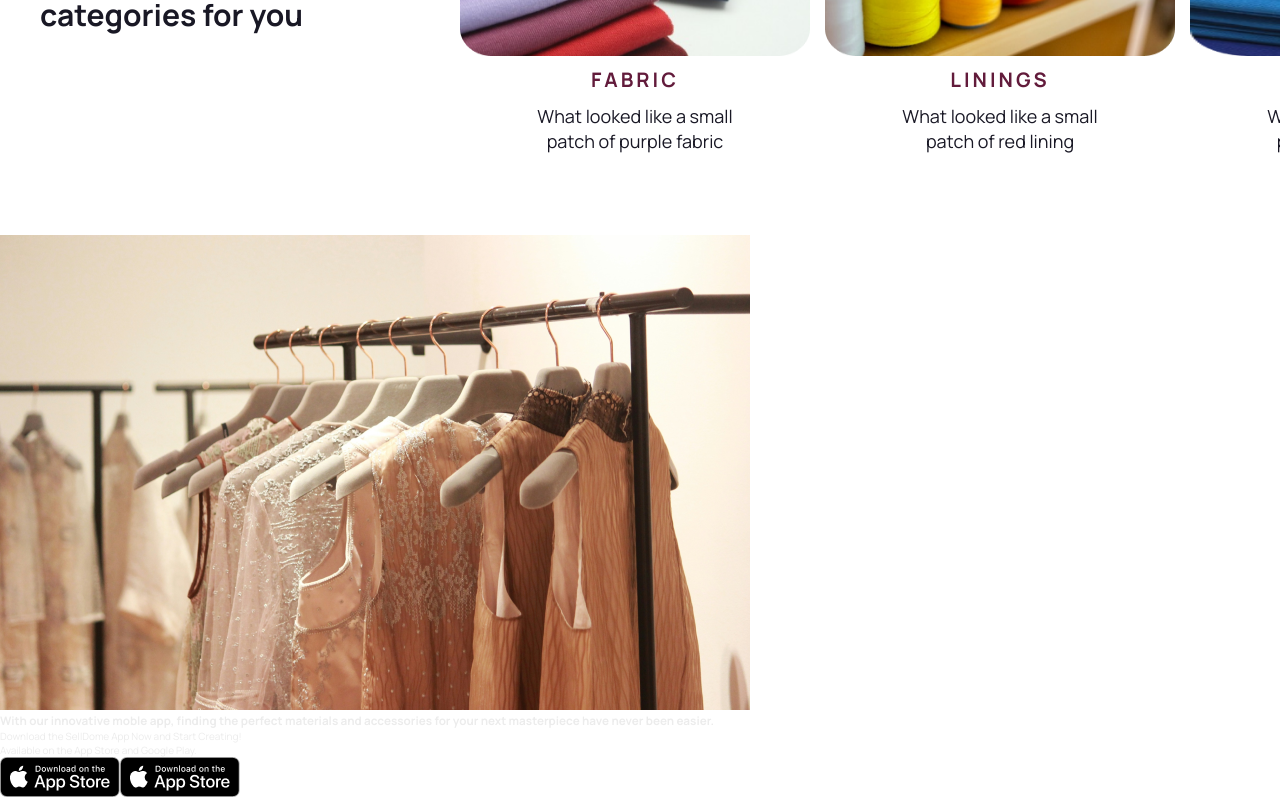
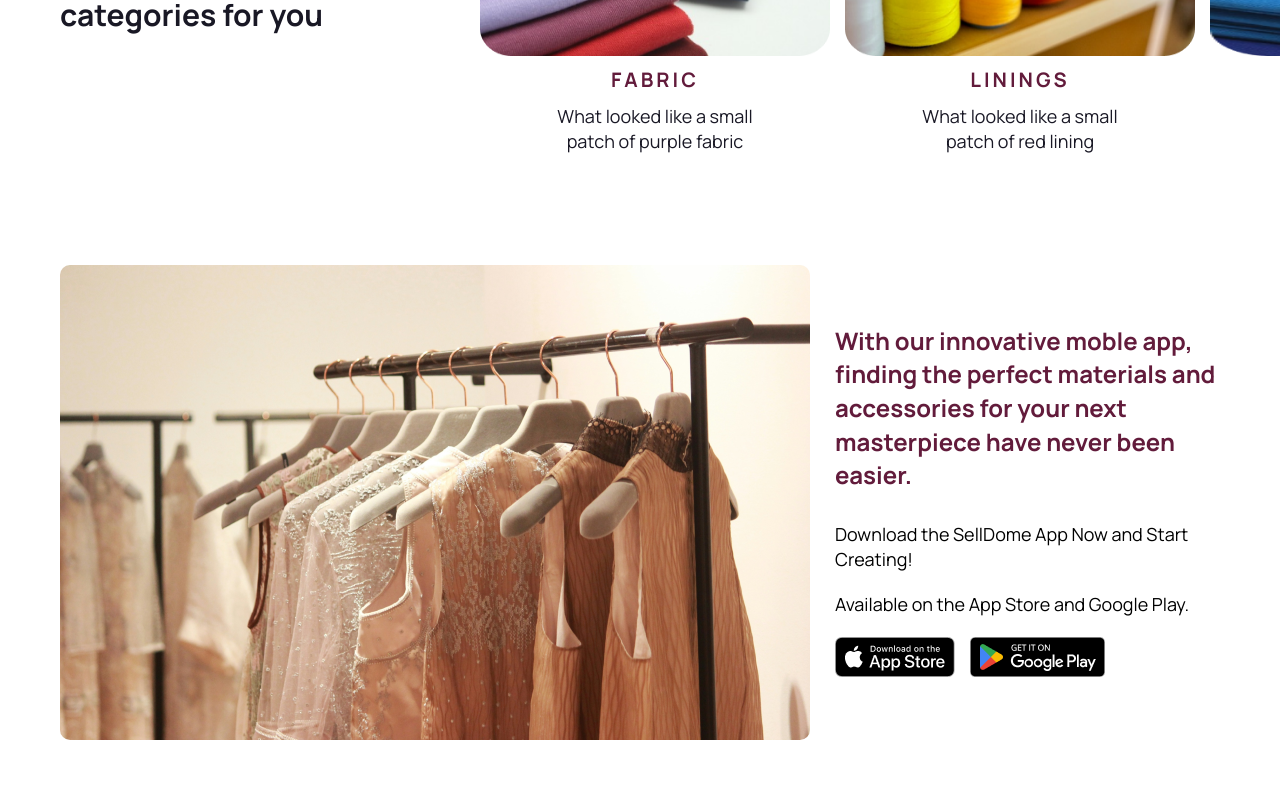
Before and after one commit to SellDomeTechnologies/landing-page, a React (Vite) app: page / in a window 1280 px wide. Shown: the part 1181-1981 px from the top of the page. After the commit the page ends 1951 px from the top, so only its background shows below. Built offline with nearby package versions, Linux system fonts and the light colour scheme.

Commit message:
updated the structure of the Download component and styled the elements

```diff
--- a/src/components/Category.module.css
+++ b/src/components/Category.module.css
@@ -2,7 +2,7 @@
   display: flex;
   align-items: center;
 
-  padding: 8rem 0 8rem 4rem;
+  padding: 8rem 0 8rem 6rem;
   overflow: hidden;
 }
 
--- a/src/components/Download.jsx
+++ b/src/components/Download.jsx
@@ -1,22 +1,26 @@
+import styles from "./Download.module.css";
+
 function Download() {
   return (
-    <section>
-      <div>
+    <section className={styles.section__download}>
+      <div className={styles.download__cloth}>
         <img src="cloth.png" alt="clothing image" />
       </div>
-      <div>
+      <div className={styles.download__content}>
         <h3>
           With our innovative moble app, finding the perfect materials and
           accessories for your next masterpiece have never been easier.
         </h3>
         <p>Download the SellDome App Now and Start Creating!</p>
         <p>Available on the App Store and Google Play.</p>
-        <button>
-          <img src="app-store.png" alt="download btn" />
-        </button>
-        <button>
-          <img src="app-store.png" alt="download btn" />
-        </button>
+        <div className={styles.download__button}>
+          <button>
+            <img src="app-store.png" alt="download btn" />
+          </button>
+          <button>
+            <img src="google-play.png" alt="download btn" />
+          </button>
+        </div>
       </div>
     </section>
   );
--- /dev/null
+++ b/src/components/Download.module.css
@@ -0,0 +1,40 @@
+.section__download {
+  color: #000;
+  padding: 3rem 6rem;
+
+  display: flex;
+  align-items: center;
+  justify-content: center;
+  gap: 2.5rem;
+}
+
+.download__cloth {
+  border-radius: 1rem;
+}
+
+.download__cloth img {
+  display: block;
+  border-radius: 1rem;
+}
+
+.download__content {
+  display: flex;
+  flex-direction: column;
+  gap: 2rem;
+}
+
+.download__content h3 {
+  color: #621b3b;
+  font-size: 2.4rem;
+  margin-bottom: 1rem;
+}
+
+.download__content p {
+  font-size: 1.8rem;
+}
+
+.download__button {
+  display: flex;
+  align-items: center;
+  gap: 1.5rem;
+}
```
